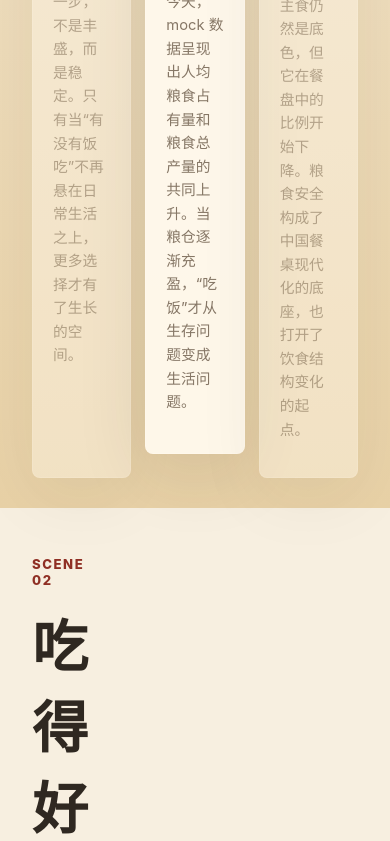
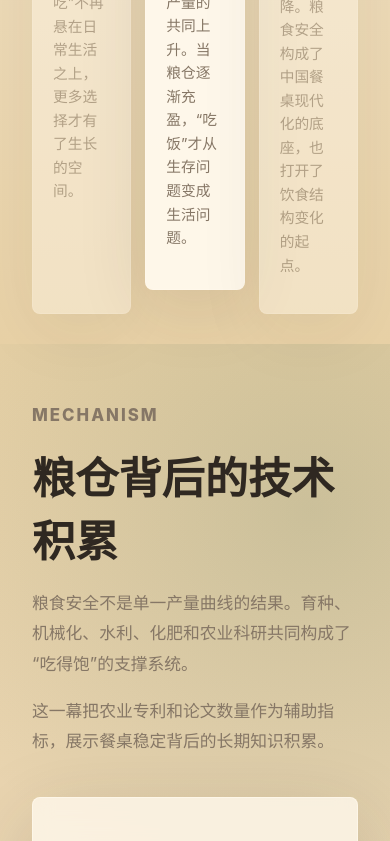
Before and after one commit to ifsihj/26DataVis.hw4, a Vue app: page / in a window 390 px wide. Shown: the part 3301-4142 px from the top of the page. Built offline with nearby package versions, Linux system fonts and the light colour scheme.

Commit message:
split agri tech into standalone section

```diff
--- a/src/App.vue
+++ b/src/App.vue
@@ -3,8 +3,8 @@ import Hero from './components/layout/Hero.vue';
 import ScrollSection from './components/layout/ScrollSection.vue';
 import SceneTitle from './components/layout/SceneTitle.vue';
 import FinalSection from './components/layout/FinalSection.vue';
+import TechSection from './components/layout/TechSection.vue';
 import GrainLineChart from './components/charts/GrainLineChart.vue';
-import AgriTechMiniChart from './components/charts/AgriTechMiniChart.vue';
 import StapleShareDonut from './components/charts/StapleShareDonut.vue';
 import GrainTimeAxis from './components/charts/GrainTimeAxis.vue';
 import DietStackedAreaChart from './components/charts/DietStackedAreaChart.vue';
@@ -89,11 +89,12 @@ const sceneThreeSteps = [
           <GrainLineChart :active-step="activeStep" :progress="scrollProgress" />
           <GrainBarnVisual :active-step="activeStep" :progress="scrollProgress" />
           <StapleShareDonut :active-step="activeStep" :progress="scrollProgress" />
-          <AgriTechMiniChart :active-step="activeStep" />
           <GrainTimeAxis :progress="scrollProgress" />
         </div>
       </template>
     </ScrollSection>
+
+    <TechSection />
 
     <SceneTitle
       eyebrow="Scene 02"
--- /dev/null
+++ b/src/components/layout/TechSection.vue
@@ -0,0 +1,21 @@
+<script setup>
+import AgriTechMiniChart from '../charts/AgriTechMiniChart.vue';
+</script>
+
+<template>
+  <section class="tech-section">
+    <div class="tech-section__copy">
+      <p class="eyebrow">Mechanism</p>
+      <h2>粮仓背后的技术积累</h2>
+      <p>
+        粮食安全不是单一产量曲线的结果。育种、机械化、水利、化肥和农业科研共同构成了“吃得饱”的支撑系统。
+      </p>
+      <p>
+        这一幕把农业专利和论文数量作为辅助指标，展示餐桌稳定背后的长期知识积累。
+      </p>
+    </div>
+    <div class="tech-section__visual">
+      <AgriTechMiniChart :active-step="2" />
+    </div>
+  </section>
+</template>
--- a/src/styles/global.css
+++ b/src/styles/global.css
@@ -258,7 +258,7 @@ input {
 }
 
 .scene-grid--grain .chart-card:first-child {
-  grid-row: span 3;
+  grid-row: span 2;
   min-height: 500px;
 }
 
@@ -267,20 +267,47 @@ input {
   min-height: 210px;
 }
 
-.scene-grid--grain .mini-chart {
-  min-height: 170px;
-  height: 170px;
-}
-
 .grain-time-axis {
   grid-column: 3;
-  grid-row: 1 / span 3;
+  grid-row: 1 / span 2;
   display: grid;
   grid-template-rows: auto 1fr;
   gap: 10px;
   align-self: stretch;
   min-height: 500px;
   padding: 12px 0;
+}
+
+.tech-section {
+  display: grid;
+  grid-template-columns: minmax(0, 0.78fr) minmax(520px, 1.22fr);
+  gap: 42px;
+  align-items: center;
+  padding: 80px 8vw;
+  background:
+    radial-gradient(circle at 80% 20%, rgba(49, 95, 73, 0.16), transparent 26rem),
+    linear-gradient(180deg, #e8d1a6, #ead7b8);
+}
+
+.tech-section__copy h2 {
+  margin: 0 0 18px;
+  font-family: Georgia, "Noto Serif SC", serif;
+  font-size: 3.4rem;
+  letter-spacing: 0;
+}
+
+.tech-section__copy p {
+  color: var(--muted);
+  font-size: 1.05rem;
+  line-height: 1.8;
+}
+
+.tech-section__visual .chart-card {
+  min-height: 430px;
+}
+
+.tech-section__visual svg.chart-card {
+  height: 430px;
 }
 
 .grain-time-axis__year {
@@ -977,14 +1004,12 @@ svg.chart-card {
   }
 
   .scene-grid--grain .mini-chart {
-    grid-column: 1 / 3;
-    min-height: 180px;
-    height: 180px;
+    grid-column: auto;
   }
 
   .grain-time-axis {
     grid-column: 3;
-    grid-row: 1 / span 3;
+    grid-row: 1 / span 2;
     min-height: 100%;
     padding: 2px 0;
   }
@@ -1074,6 +1099,22 @@ svg.chart-card {
     min-height: 150px;
   }
 
+  .tech-section {
+    grid-template-columns: 1fr;
+    gap: 24px;
+    padding: 56px 32px;
+  }
+
+  .tech-section__copy h2 {
+    font-size: 2.7rem;
+  }
+
+  .tech-section__visual .chart-card,
+  .tech-section__visual svg.chart-card {
+    min-height: 320px;
+    height: 320px;
+  }
+
   .scene-grid--grain .barn {
     width: 86px;
   }
```
